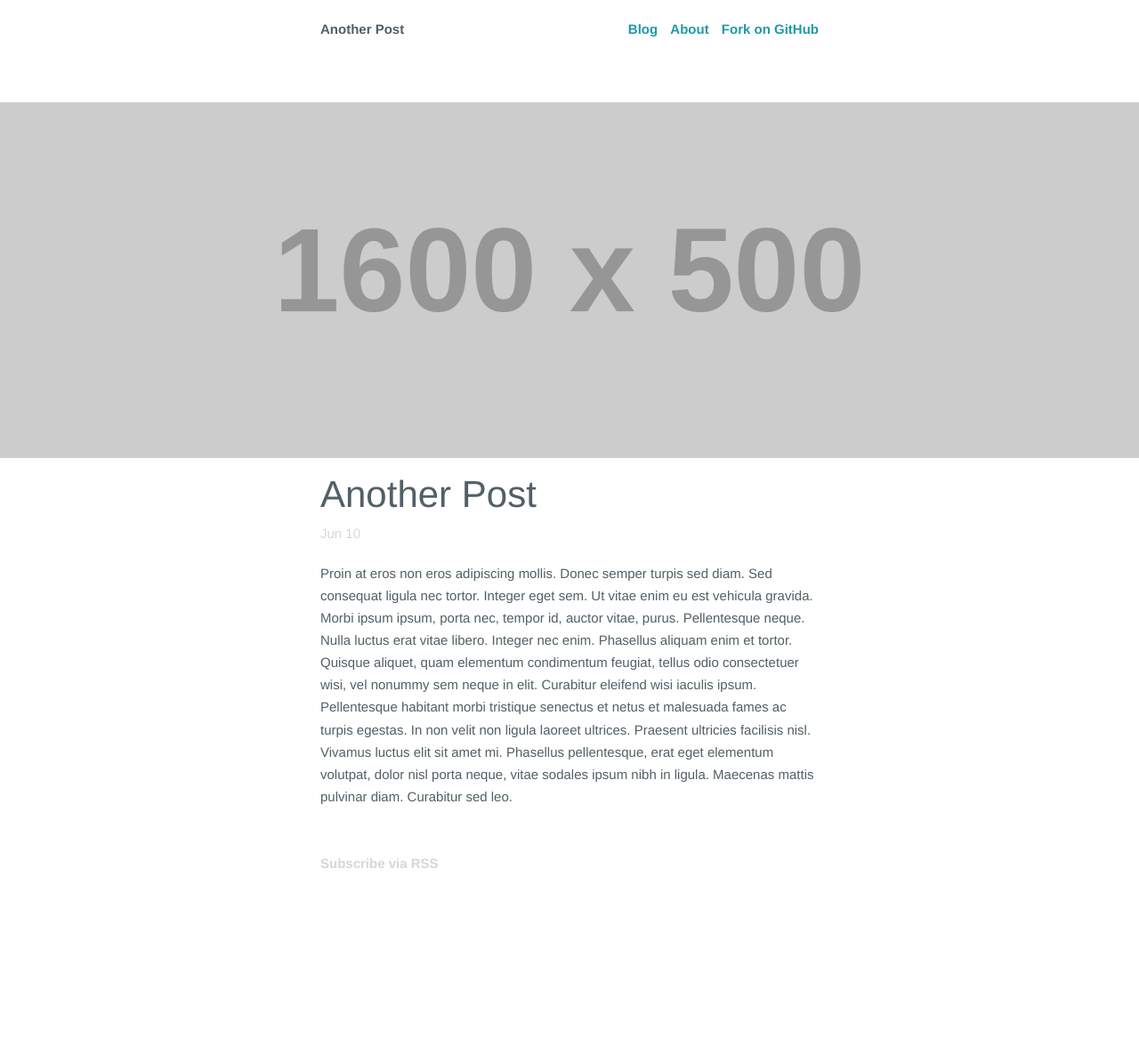
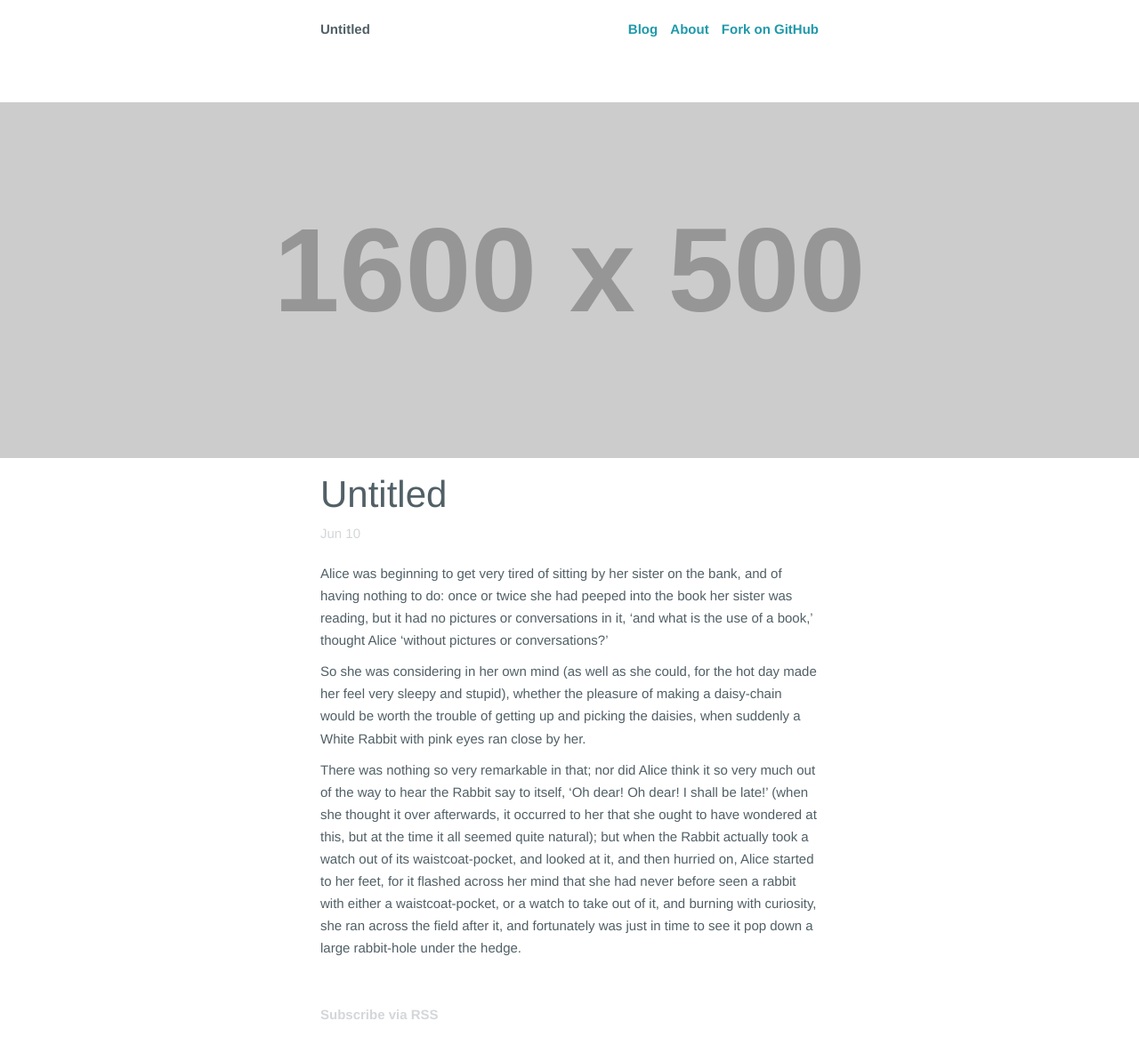
Before and after one commit to djedwardsjr/djedwardsjr.github.io, a Jekyll site: the page built from _posts/2013-06-10-another-post.md, in a window 1280 px wide. Shown: the whole page at 89% size. Built offline with Jekyll 4.4.1, drawn with Linux system fonts in a browser that asks for light colours; before the commit the page ends 1023 px from its top, so only the background shows below that.

Commit message:
Use English text

```diff
--- a/_posts/2013-06-10-another-post.md
+++ b/_posts/2013-06-10-another-post.md
@@ -1,8 +1,13 @@
 ---
+layout: blog
+category: blog
 published: true
-category: blog
-layout: blog
-splash: "http://placehold.it/1600x500"
+splash: 'http://placehold.it/1600x500'
+title: Untitled
 ---
 
-Proin at eros non eros adipiscing mollis. Donec semper turpis sed diam. Sed consequat ligula nec tortor. Integer eget sem. Ut vitae enim eu est vehicula gravida. Morbi ipsum ipsum, porta nec, tempor id, auctor vitae, purus. Pellentesque neque. Nulla luctus erat vitae libero. Integer nec enim. Phasellus aliquam enim et tortor. Quisque aliquet, quam elementum condimentum feugiat, tellus odio consectetuer wisi, vel nonummy sem neque in elit. Curabitur eleifend wisi iaculis ipsum. Pellentesque habitant morbi tristique senectus et netus et malesuada fames ac turpis egestas. In non velit non ligula laoreet ultrices. Praesent ultricies facilisis nisl. Vivamus luctus elit sit amet mi. Phasellus pellentesque, erat eget elementum volutpat, dolor nisl porta neque, vitae sodales ipsum nibh in ligula. Maecenas mattis pulvinar diam. Curabitur sed leo.
+Alice was beginning to get very tired of sitting by her sister on the bank, and of having nothing to do: once or twice she had peeped into the book her sister was reading, but it had no pictures or conversations in it, ‘and what is the use of a book,’ thought Alice ‘without pictures or conversations?’
+
+So she was considering in her own mind (as well as she could, for the hot day made her feel very sleepy and stupid), whether the pleasure of making a daisy-chain would be worth the trouble of getting up and picking the daisies, when suddenly a White Rabbit with pink eyes ran close by her.
+
+There was nothing so very remarkable in that; nor did Alice think it so very much out of the way to hear the Rabbit say to itself, ‘Oh dear! Oh dear! I shall be late!’ (when she thought it over afterwards, it occurred to her that she ought to have wondered at this, but at the time it all seemed quite natural); but when the Rabbit actually took a watch out of its waistcoat-pocket, and looked at it, and then hurried on, Alice started to her feet, for it flashed across her mind that she had never before seen a rabbit with either a waistcoat-pocket, or a watch to take out of it, and burning with curiosity, she ran across the field after it, and fortunately was just in time to see it pop down a large rabbit-hole under the hedge.
```
